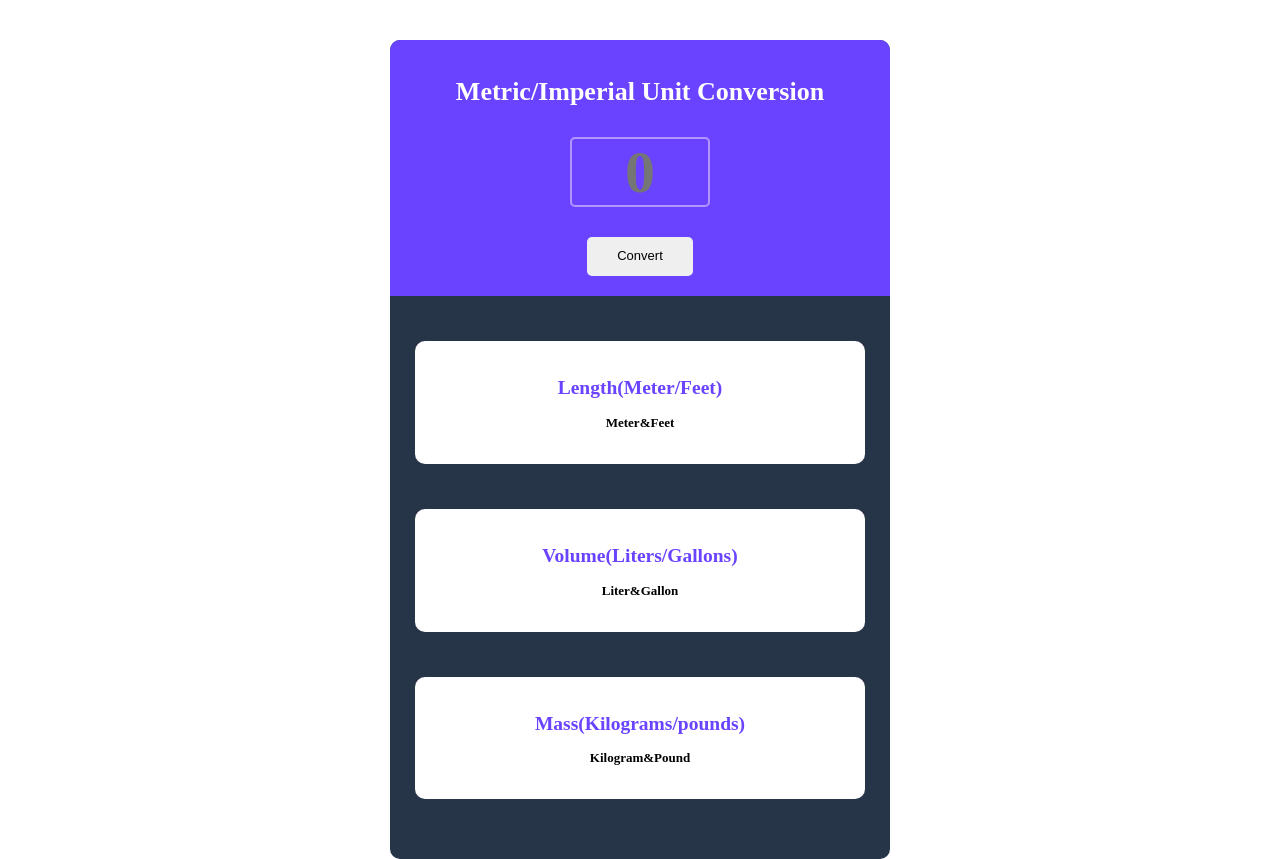
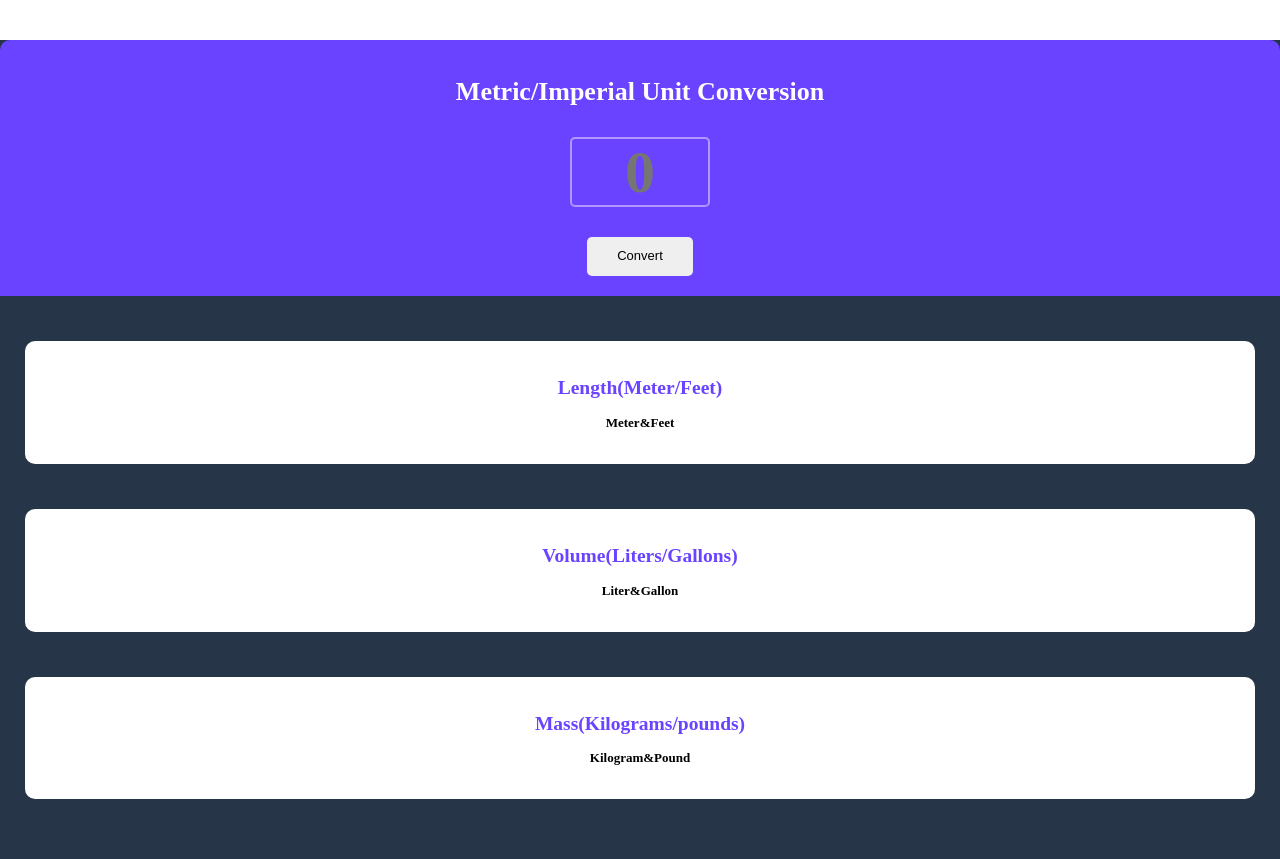
Before and after one commit to iwangdonghui/units-conversion, a website built with Vite: page index.html in a window 1280 px wide. Built offline with nearby package versions, Linux system fonts and the light colour scheme; a web font is replaced by a local one.

Commit message:
change max-width to min-width
mobile devices friendly

```diff
--- a/index.css
+++ b/index.css
@@ -55,7 +55,7 @@ p {
 #unitsConversion {
     margin: 40px auto auto;
     padding-bottom: 15px;
-    max-width: 500px;
+    min-width: 320px; // make sure things look fine on mobile devices
     border-radius: 10px;
     border: none;
     background: #273549;
```
